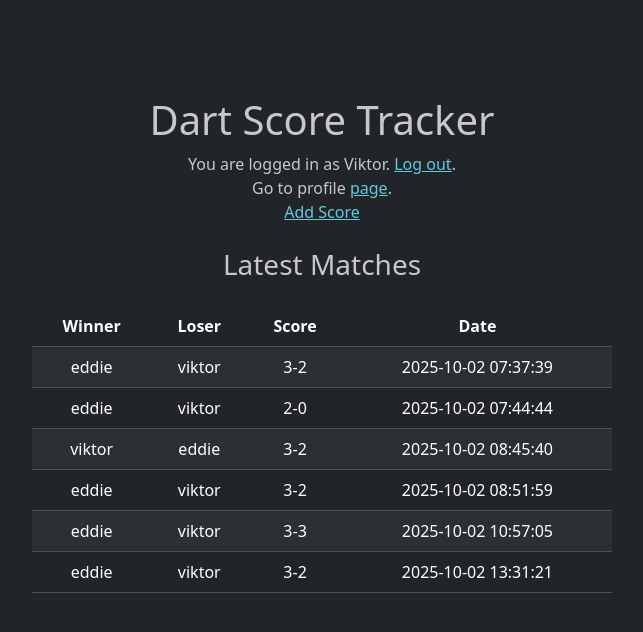
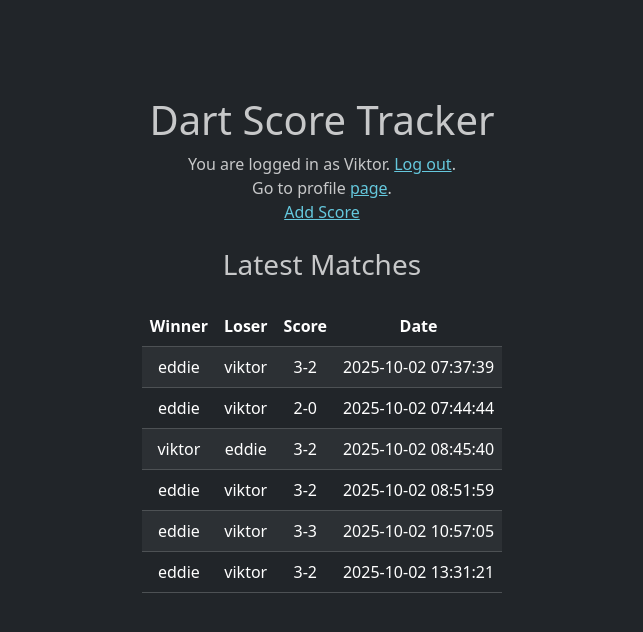
Before and after one commit to trallan/python-flask-dart-score-tracker, a Flask app: page / in a window 1280 px wide. Shown: the top 632 px of the page, without its empty margins (318-961 px from the left). Run offline with Flask 3, Linux system fonts and the light colour scheme; a user stored in the database is signed in; data comes from the database, SQL or seed files in the repository.

Commit message:
Fixed design on home page, also added error handlers to fetch

```diff
--- a/templates/index.html
+++ b/templates/index.html
@@ -1,9 +1,8 @@
 {% extends 'layout.html' %}
 
 {% block body %}
-<div class="row justify-content-center">
-    <div class="col-12 col-md-8 col-lg-6">
-        <div class="container mt-5 pt-5 d-flex justify-content-center align-items-center flex-column">
+<div class="container d-flex align-items-center justify-content-center">
+    <div class="mt-5 pt-5 d-flex justify-content-center align-items-center flex-column">
         <h1>Dart Score Tracker</h1>
         {% if user_id %}
         <span>You are logged in as {{ user_name.capitalize() }}. <a href="/logout">Log out</a>.</span>
@@ -68,5 +67,4 @@
         {% endif %}
     </div>
 </div>
-</div>
 {% endblock %}
```
Lines whose indentation alone changed are shown as unchanged.
